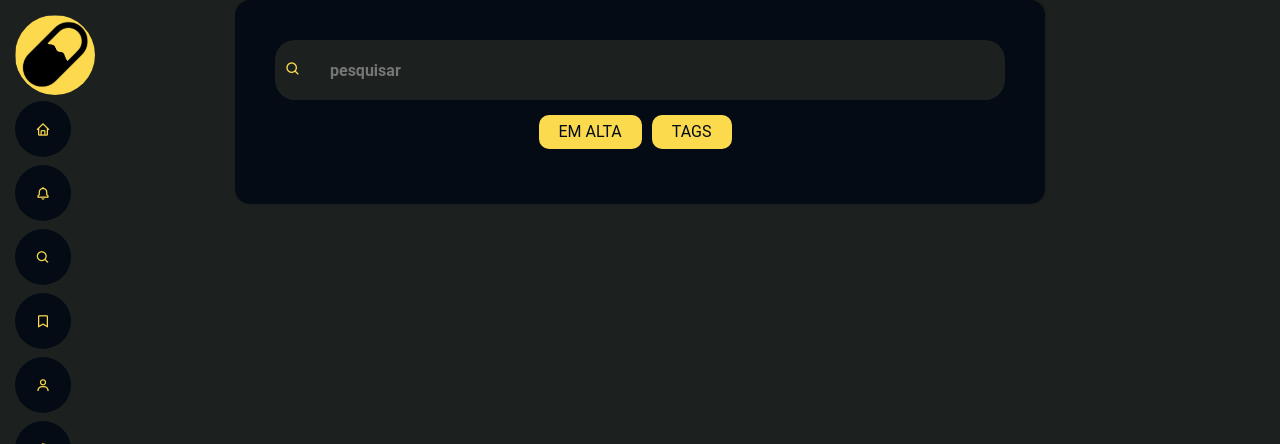
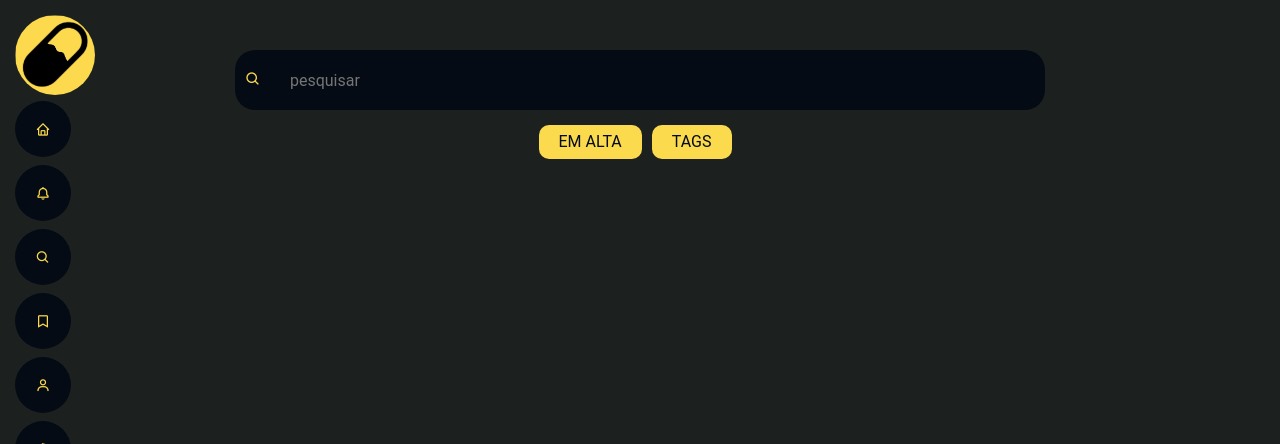
Before and after one commit to andersonpe259/Pills, a PHP site: page /Public/Pesquisa.php in a window 1280 px wide. Shown: the top 444 px of the page. Run offline with PHP 8.4, Linux system fonts and the light colour scheme; data that the repository does not hold is empty.

Commit message:
css atualizado

```diff
--- a/Public/Salvos.php
+++ b/Public/Salvos.php
@@ -12,7 +12,8 @@
           <?php include(__DIR__."/Layout/SimplePostStructure.php"); ?>
         </ul>
         <?php else: ?>
-          <h1>Não há nenhum post salvo, ainda...</h1>
+          <p>Sem posts salvos no momento</p>
+          <img src="/Resources/Assets/img/triste.png" style="height: 150px;">
         <?php endif; ?>
     </div>
   </main>
--- a/Resources/Assets/css/style2.css
+++ b/Resources/Assets/css/style2.css
@@ -571,18 +571,14 @@ div.busca{
 }
 
 .barra{
-  background-color: #1C2120;
+  background-color: #040b14;
   padding: 0 10px 0 10px;
   border-radius: 20px;
 }
 
 div.busca div.pesquisa{
-
-  padding: 40px;
-  margin-bottom: 20px;
-  background-color: #040b14;
+  margin: 50px 0 0 0;
   border-radius: 15px;
-  box-shadow: 1px 0 3px rgba(0,0,0,0.2);
   float: right;
   width: 100%;
   border: none;
@@ -595,7 +591,7 @@ div.busca div.pesquisa{
 div.busca div.barra >input{
 
   height: 60px;
-  background-color: #1C2120;
+  background-color: #040b14;
   margin-left: 0%;
   padding: 25px;
   border-radius: 10px;
@@ -603,7 +599,6 @@ div.busca div.barra >input{
   outline: none;
   border: 0;
   width: 80%;
-  font-weight: bold;
   font-family: 'Roboto', sans-serif;
   color: #fff;
 
@@ -620,9 +615,6 @@ div.busca div.pesquisa >button{
 }
 
 div.busca div.pesqFiltro{
-
-
-  background-color: #040b14;
   align-items: center;
   justify-content: center;
   padding: 15px;
@@ -642,7 +634,6 @@ div.busca div.pesqFiltro button{
 }
 
 div.sugestoes ul{
-  background-color: #040b14;
   list-style: none;
 }
 
@@ -658,18 +649,23 @@ ul#listaRecomendacoes{
   flex-wrap: wrap; /* Para envolver os itens se necessário */
 }
 
-ul#listaRecomendacoes li.search{
-    min-height: 150px;
+ul#listaRecomendacoes li.search {
+  height: 200px;
+  overflow-y: auto;
   padding: 25px;
   margin-bottom: 20px;
   background-color: #040b14;
   border-radius: 10px;
   box-shadow: 1px 0 3px rgba(0,0,0,0.2);
-    width: 240px;
   list-style: none;
   align-items: center;
   justify-content: center;
+  box-sizing: border-box;
+  border: 1px solid #000;
+  margin: 10px; /* Margem de 10 pixels em todas as direções */
+  width: calc((100% - 60px) / 3); /* Subtrai 60px (margem total) do total e divide por 3 */
 }
+
 
 ul#listaRecomendacoes li.search div.infoUserPost{
   display: flex;
@@ -885,6 +881,14 @@ div.headerNot img{
 perfil.html
 -------------------------------------------*/
 
+div.imgperfil, div.dados{
+  margin: 0 20px 0 20px;
+}
+
+div.dados{
+  margin-bottom: 40px;
+}
+
 div.informacoes .fundo img{
   background-color: #040b14;
   width: 100%;
@@ -895,8 +899,6 @@ div.informacoes div.imgperfil{
   display: flex;
   justify-content: space-between;
 }
-
-
 
 div.informacoes div.imgperfil img{
   width: 100px;
@@ -909,7 +911,7 @@ div.informacoes div.imgperfil img{
 
 div.informacoes div.dados a{
   width: 2%;
-  color: #45505b;
+  color: #FCDA4D;
 
 }
 
@@ -935,9 +937,6 @@ div.informacoes div.editar button{
     transition: background 0.2s;
     margin-top: 10%;
 }
-
-
-
 
 div.informacoes div.editar button:hover{
 background: #45505b;
@@ -997,3 +996,19 @@ color: #FCDA4D;
   height: 200px;
   overflow: hidden;
 }
+
+/* Barra de rolagem */
+::-webkit-scrollbar {
+  width: 8px;
+}
+
+/* Bolinha que indica onde está na página */
+::-webkit-scrollbar-thumb {
+  background-color: #FCDA4D;
+  border-radius: 4px;
+}
+
+/* Track - a trilha onde a barra de rolagem percorre */
+::-webkit-scrollbar-track {
+  background-color: #040b14;
+}
```
Also changed, not shown: Storage/perfil/3.jpg (added). Lines whose indentation alone changed are shown as unchanged.
